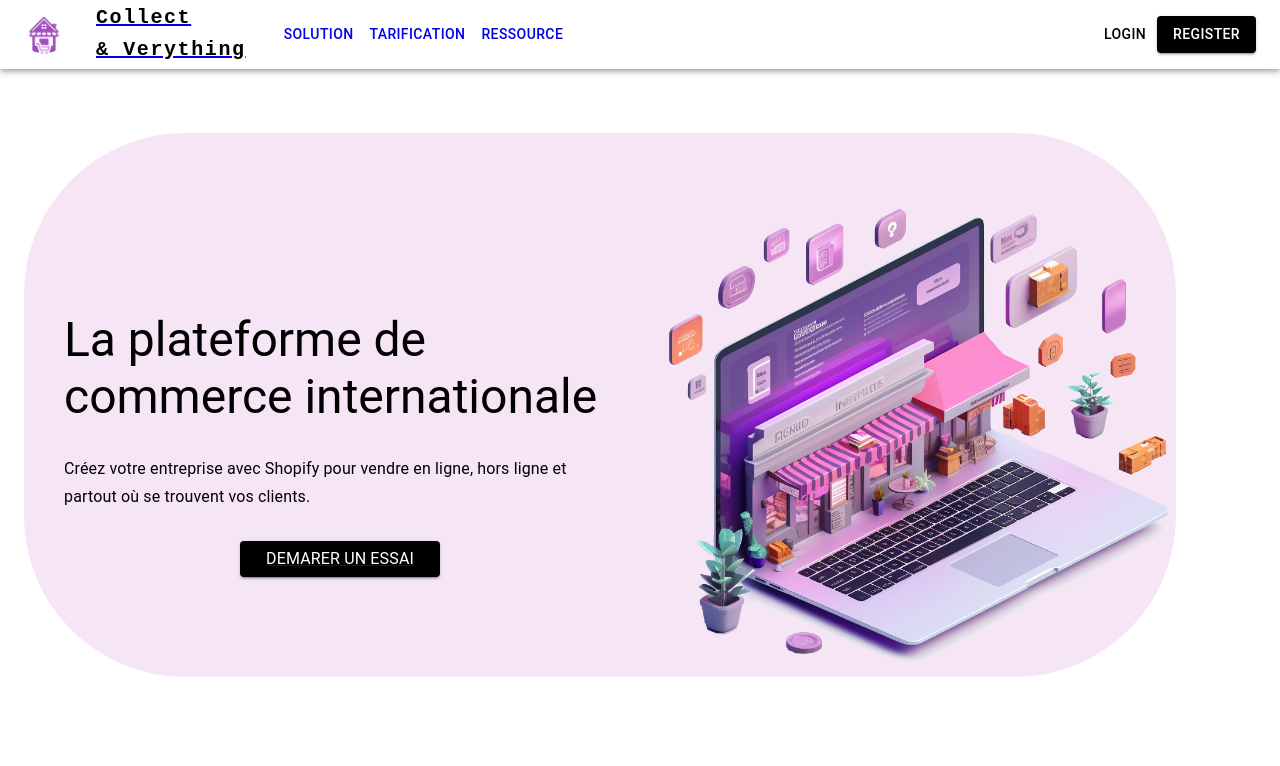
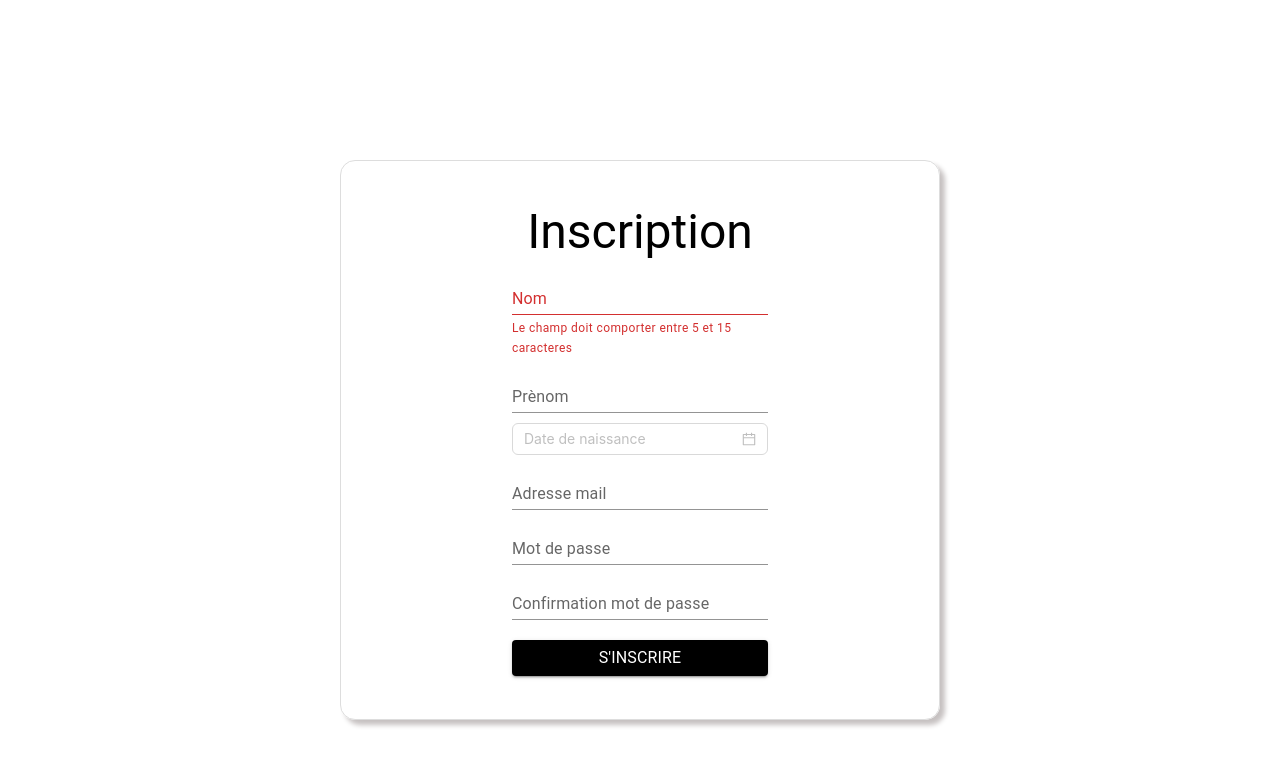
Before and after one commit to CanseFr/Collect-Verything-UI, a React (Create React App) app: page /register in a window 1280 px wide. Shown: the top 766 px of the page. Built offline with nearby package versions, Linux system fonts and the light colour scheme.

Commit message:
:sparkles: Add register

```diff
--- a/package.json
+++ b/package.json
@@ -18,7 +18,9 @@
     "@uiw/react-color-compact": "^2.0.1",
     "antd": "^5.11.1",
     "axios": "^1.6.1",
+    "dayjs": "^1.11.10",
     "jwt-decode": "^4.0.0",
+    "moment": "^2.29.4",
     "react": "^18.2.0",
     "react-dom": "^18.2.0",
     "react-fast-marquee": "^1.6.2",
--- a/src/App.tsx
+++ b/src/App.tsx
@@ -9,6 +9,7 @@ import BoutiqueLogin from "./pages/boutique/boutique-login/BoutiqueLogin";
 import BoutiquePaiement from "./pages/boutique/boutique-paiement/BoutiquePaiement";
 import BoutiqueConfirmationPaiement from "./pages/boutique/boutique-confirmation-paiement/BoutiqueConfirmationPaiement";
 import UserAccount from "./pages/user/user-account/UserAccount";
+import BoutiqueRegister from "./pages/boutique/boutique-register/BoutiqueRegister";
 
 function App() {
   return (
@@ -20,6 +21,7 @@ function App() {
               <Route path="/solution" element={<BoutiqueSolutions/>}/>
               <Route path="/prod/1" element={<BoutiqueConsulterSolution/>}/>
               <Route path="/login" element={<BoutiqueLogin/>}/>
+              <Route path="/register" element={<BoutiqueRegister/>}/>
               <Route path="/paiement" element={<BoutiquePaiement/>}/>
               <Route path="/statutpaiement" element={<BoutiqueConfirmationPaiement/>}/>
               <Route path="/account" element={<UserAccount/>}/>
--- /dev/null
+++ b/src/components/alerts/AlertFix.tsx
@@ -0,0 +1,12 @@
+import React from 'react';
+import { Alert, Space } from 'antd';
+
+
+export const AlertFix = ({children}: { children:string }) =>{
+    return(
+        <>
+            <Alert message={children} type="error" showIcon />
+
+        </>
+    )
+}
--- a/src/components/nav-bar/NavBar.tsx
+++ b/src/components/nav-bar/NavBar.tsx
@@ -25,10 +25,10 @@ export default function NavBar() {
     const [anchorElNav, setAnchorElNav] = useState(null);
     const [anchorElUser, setAnchorElUser] = useState(null);
 
-    const handleOpenNavMenu = (event:any) => {
+    const handleOpenNavMenu = (event: any) => {
         setAnchorElNav(event.currentTarget);
     };
-    const handleOpenUserMenu = (event:any) => {
+    const handleOpenUserMenu = (event: any) => {
         setAnchorElUser(event.currentTarget);
     };
 
@@ -198,7 +198,13 @@ export default function NavBar() {
                                     Login
                                 </NavLink>
                             </Button>
-                            <Button variant="contained" sx={{bgcolor: "black"}}>Register</Button>
+                            <Button className={'no-deco-link'} variant="contained" sx={{bgcolor: "black"}}>
+                                <NavLink to={"register"}>
+                                    <Typography sx={{color: 'white'}}>
+                                        Register
+                                    </Typography>
+                                </NavLink>
+                            </Button>
                         </>
                     }
 
--- a/src/pages/boutique/boutique-login/BoutiqueLogin.tsx
+++ b/src/pages/boutique/boutique-login/BoutiqueLogin.tsx
@@ -1,60 +1,97 @@
 import {useEffect, useState} from "react";
-import styles from "./BoutiqueLogin.module.css";
 import {useNavigate} from "react-router-dom";
 import {useAuth} from "../../../context/FakeAuthContext";
-import Button from "@mui/material/Button";
-import LoopBanner from "../../../components/loop-banner/LoopBanner";
+import LoopBanner from "../../../components/alerts/LoopBanner";
 import {LoopBanType} from "../../../types/enum/LoopBanType";
 import {LoopBanChildren} from "../../../types/enum/LoopBanChildren";
+import {Button, Checkbox, Form, Input} from 'antd';
+import Container from "@mui/material/Container";
+import Box from "@mui/material/Box";
 
 
-export default function BoutiqueLogin(){
+export default function BoutiqueLogin() {
 
     const [email, setEmail] = useState("canse@canse.canse");
     const [password, setPassword] = useState("testtesttest");
 
-    const {login, isAuthenticated,error} = useAuth()
+    const {login, isAuthenticated, error} = useAuth()
     const navigate = useNavigate()
 
-    function handleSubmit(e:any){
+    function handleSubmit(e: any) {
         e.preventDefault()
-        if(email && password) login(email,password)
+        if (email && password) login(email, password)
     }
 
     useEffect(() => {
-        if(isAuthenticated) navigate("/app", {replace: true})
-    }, [isAuthenticated,navigate]);
+        if (isAuthenticated) navigate("/app", {replace: true})
+    }, [isAuthenticated, navigate]);
 
-    return(
+
+    const onFinish = (values: any) => {
+        console.log('Success:', values);
+    };
+
+    const onFinishFailed = (errorInfo: any) => {
+        console.log('Failed:', errorInfo);
+    };
+
+    type FieldType = {
+        mail?: string;
+        password?: string;
+        remember?: string;
+    };
+
+    return (
         <>
-            <main className={styles.login}>
-                { error !== false && <LoopBanner type={LoopBanType.WAR} children={LoopBanChildren.WRONGPASSORMAIL}/>}
-                <form className={styles.form} >
-                    <div className={styles.row}>
-                        <label htmlFor="email">Email address</label>
-                        <input
-                            type="email"
-                            id="email"
-                            onChange={(e) => setEmail(e.target.value)}
-                            value={email}
-                        />
-                    </div>
+            {error !== false && <LoopBanner type={LoopBanType.WAR} children={LoopBanChildren.WRONGPASSORMAIL}/>}
+            <Container sx={{height: '200px',marginTop: '20vh'}} maxWidth="sm">
 
-                    <div className={styles.row}>
-                        <label htmlFor="password">Password</label>
-                        <input
-                            type="password"
-                            id="password"
-                            onChange={(e) => setPassword(e.target.value)}
-                            value={password}
-                        />
-                    </div>
+                    <Box sx={{ boxShadow: '10px 5px 5px #c2c2c2',display: 'flex', justifyContent: 'center', alignItems: 'center', textAlign: 'center', height: '40vh', border: '1px solid #cbcbcb', borderRadius: '15px'}}>
+                        <Form
+                            name="basic"
+                            labelCol={{span: 8}}
+                            wrapperCol={{span: 16}}
+                            style={{maxWidth: 600}}
+                            initialValues={{remember: true}}
+                            onFinish={onFinish}
+                            onFinishFailed={onFinishFailed}
+                            autoComplete="off"
+                        >
+                            <Form.Item<FieldType>
+                                label="Email"
+                                name="mail"
+                                rules={[{required: true, message: 'Please input your username!'}]}
+                            >
 
-                    <div>
-                        <Button onClick={handleSubmit} type="button">Login</Button>
-                    </div>
-                </form>
-            </main>
+                                <Input onChange={(e) => setEmail(e.target.value)} value={email}/>
+                            </Form.Item>
+
+                            <Form.Item<FieldType>
+                                label="Password"
+                                name="password"
+                                rules={[{required: true, message: 'Please input your password!'}]}
+                            >
+                                <Input.Password onChange={(e) => setPassword(e.target.value)} value={password}/>
+                            </Form.Item>
+
+                            <Form.Item<FieldType>
+                                name="remember"
+                                valuePropName="checked"
+                                wrapperCol={{offset: 8, span: 16}}
+                            >
+                                <Checkbox>Remember me</Checkbox>
+                            </Form.Item>
+
+                            <Form.Item wrapperCol={{offset: 8, span: 16}}>
+                                <Button type="primary" htmlType="submit" onClick={handleSubmit}>
+                                    Login
+                                </Button>
+                            </Form.Item>
+                        </Form>
+                    </Box>
+
+            </Container>
+
         </>
     )
 }
--- /dev/null
+++ b/src/pages/boutique/boutique-register/BoutiqueRegister.tsx
@@ -0,0 +1,154 @@
+import React, {useState} from 'react';
+import Container from "@mui/material/Container";
+import Box from "@mui/material/Box";
+import {DatePicker} from 'antd';
+import {TextField} from "@mui/material";
+import Button from "@mui/material/Button";
+import {useNavigate} from "react-router-dom";
+import Typography from "@mui/material/Typography";
+import {AlertFix} from "../../../components/alerts/AlertFix";
+
+const expression: RegExp = /^(?=.{1,254}$)(?=.{1,64}@)[-!#$%&'*+/0-9=?A-Z^_`a-z{|}~]+(\.[-!#$%&'*+/0-9=?A-Z^_`a-z{|}~]+)*@[A-Za-z0-9]([A-Za-z0-9-]{0,61}[A-Za-z0-9])?(\.[A-Za-z0-9]([A-Za-z0-9-]{0,61}[A-Za-z0-9])?)*$/;
+
+export default function BoutiqueRegister() {
+    const [firstname, setFirstname] = useState<string>("")
+    const [lastname, setLastname] = useState<string>("")
+    const [birthDay, setBirthDay] = useState<any>("")
+    const [email, setEmail] = useState<string>("")
+    const [password, setPassword] = useState<string>("")
+    const [confirmPassword, setConfirmPassword] = useState<string>("")
+
+    const [error, setError] = useState(false)
+    const [errorMessage, setErrorMessage] = useState<any>("")
+
+    const navigate = useNavigate();
+    function validateForm() {
+        if (!firstname || !lastname || !birthDay || !email || !password || !confirmPassword) {
+            return 'Vous devez remplir tous les champs';
+        }
+        if (password.length < 8 || password.length > 15 || confirmPassword.length < 8 || confirmPassword.length > 15) {
+            return 'Le mot de passe doit contenir entre 8 et 15 caractères';
+        }
+        if (password !== confirmPassword) {
+            return 'Les mots de passe ne correspondent pas';
+        }
+        if (firstname.length < 2 || firstname.length > 15 || lastname.length < 2 || lastname.length > 15) {
+            return 'Le nom et le prénom doivent comporter entre 2 et 15 caractères';
+        }
+        if (!expression.test(email)) {
+            return 'Votre email est incorrect';
+        }
+        return '';
+    }
+
+    async function handleRegister() {
+        const validationError = validateForm();
+        if (validationError) {
+            setError(true);
+            setErrorMessage(validationError);
+            return;
+        }
+
+        const user = { firstname, lastname, email, password };
+        const requestOptions = {
+            method: 'POST',
+            headers: {'Content-Type': 'application/json'},
+            body: JSON.stringify(user)
+        };
+
+        try {
+            const response = await fetch('http://localhost:8080/auth/register', requestOptions);
+            if (!response.ok) {
+                throw new Error('Erreur réseau ou serveur');
+            }
+            const data = await response.json();
+            if (data.token) {
+                localStorage.setItem('token', data.token)
+            }
+            navigate("/");
+        } catch (error) {
+            setError(true);
+            setErrorMessage(error);
+        }
+    }
+
+    return (
+
+        <>
+            {error && <AlertFix children={errorMessage}/>}
+            <Container sx={{
+                display: 'flex',
+                justifyContent: 'center',
+                marginTop: '20vh',
+                alignItems: 'center',
+                boxShadow: '5px 5px 5px #c6c1c1',
+                height: '70vh',
+                borderRadius: '15px',
+                border: '1px solid #dddddd',
+            }} maxWidth="sm">
+
+                <Box display={'flex'} flexDirection={'column'} width={'20vw'}>
+                    <Typography variant={'h3'} sx={{textAlign: 'center'}}>Inscription</Typography>
+
+                    <TextField sx={{marginTop: '10px'}}
+                               value={firstname}
+                               onChange={(e) => setFirstname(e.target.value)}
+                               label="Nom"
+                               id="standard-size-small"
+                               size="small"
+                               variant="standard"
+                               error={firstname.length < 5 || firstname.length > 15}
+                               helperText={(firstname.length < 5 || firstname.length > 15) && "Le champ doit comporter entre 5 et 15 caracteres"}
+                    />
+
+
+                    <TextField sx={{marginTop: '10px', marginBottom: '10px'}}
+                               value={lastname}
+                               onChange={(e) => setLastname(e.target.value)}
+                               label="Prènom"
+                               id="standard-size-small"
+                               size="small"
+                               variant="standard"
+                    />
+
+                    <DatePicker value={birthDay} onChange={(date) => setBirthDay(date)} placeholder={'Date de naissance'}/>
+
+                    <TextField sx={{marginTop: '10px'}}
+                               value={email}
+                               onChange={(e) => setEmail(e.target.value)}
+                               label="Adresse mail"
+                               id="standard-size-small"
+                               size="small"
+                               variant="standard"
+                               type={'email'}
+                    />
+
+                    <TextField sx={{marginTop: '10px'}}
+                               value={password}
+                               onChange={(e) => setPassword(e.target.value)}
+                               label="Mot de passe"
+                               id="standard-size-small"
+                               size="small"
+                               variant="standard"
+                               type={'password'}
+                    />
+                    <TextField sx={{marginTop: '10px'}}
+                               value={confirmPassword}
+                               onChange={(e) => setConfirmPassword(e.target.value)}
+                               label="Confirmation mot de passe"
+                               id="standard-size-small"
+                               size="small"
+                               variant="standard"
+                               type={'password'}
+                    />
+
+                    <Button onClick={handleRegister} variant="contained" sx={{bgcolor: "black", color: "white", textDecoration: "none", marginTop: '20px'}}>
+                        <Typography sx={{color: 'white'}}>S'inscrire</Typography>
+                    </Button>
+                </Box>
+            </Container>
+        </>
+
+    );
+
+}
```
Also changed, not shown: src/types/interface/UserRegisterRequest.tsx (added, +7 -0 lines), src/components/alerts/LoopBanner.tsx (renamed from src/components/loop-banner/LoopBanner.tsx), 1 other file (tests, documents, lock files or other folders).
